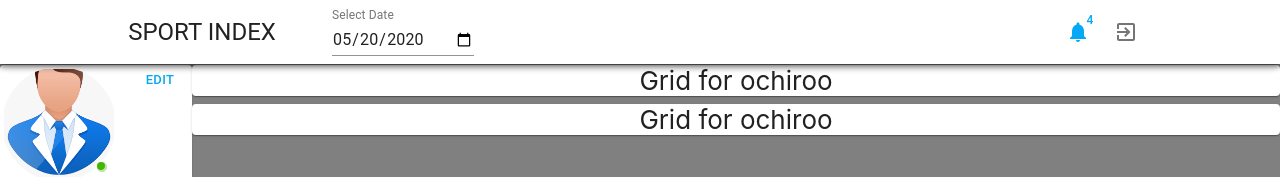
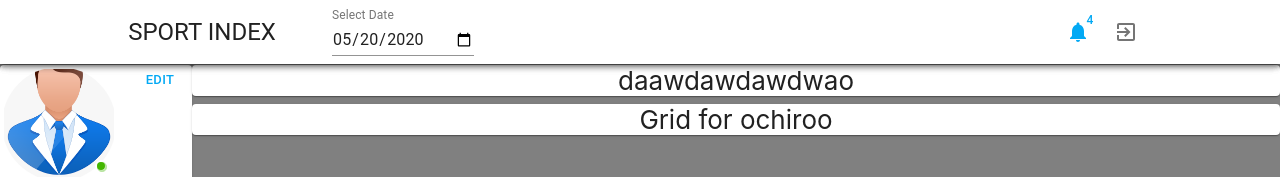
Before and after one commit to aochirbat/Dadlaga, a React (Create React App) app: page /Customer in a window 1280 px wide. Shown: the top 177 px of the page. Built offline with nearby package versions, Linux system fonts and the light colour scheme.

Commit message:
awdawdaw

```diff
--- a/src/screens/CustomerScreeen.js
+++ b/src/screens/CustomerScreeen.js
@@ -30,7 +30,7 @@ export default function FullWidthGrid(){
                  <div style={{flex:1,flexDirection:'row',marginTop:50}}>
                     <Grid container direction='column' spacing={1}>
                       <Grid item xs={12}  >
-                        <Paper className={classes.paper2}>Grid for ochiroo</Paper>
+                        <Paper className={classes.paper2}>daawdawdawdwao</Paper>
                       </Grid>
                       <Grid item xs={12}  >
                          <Paper className={classes.paper2}>Grid for ochiroo</Paper>
```
